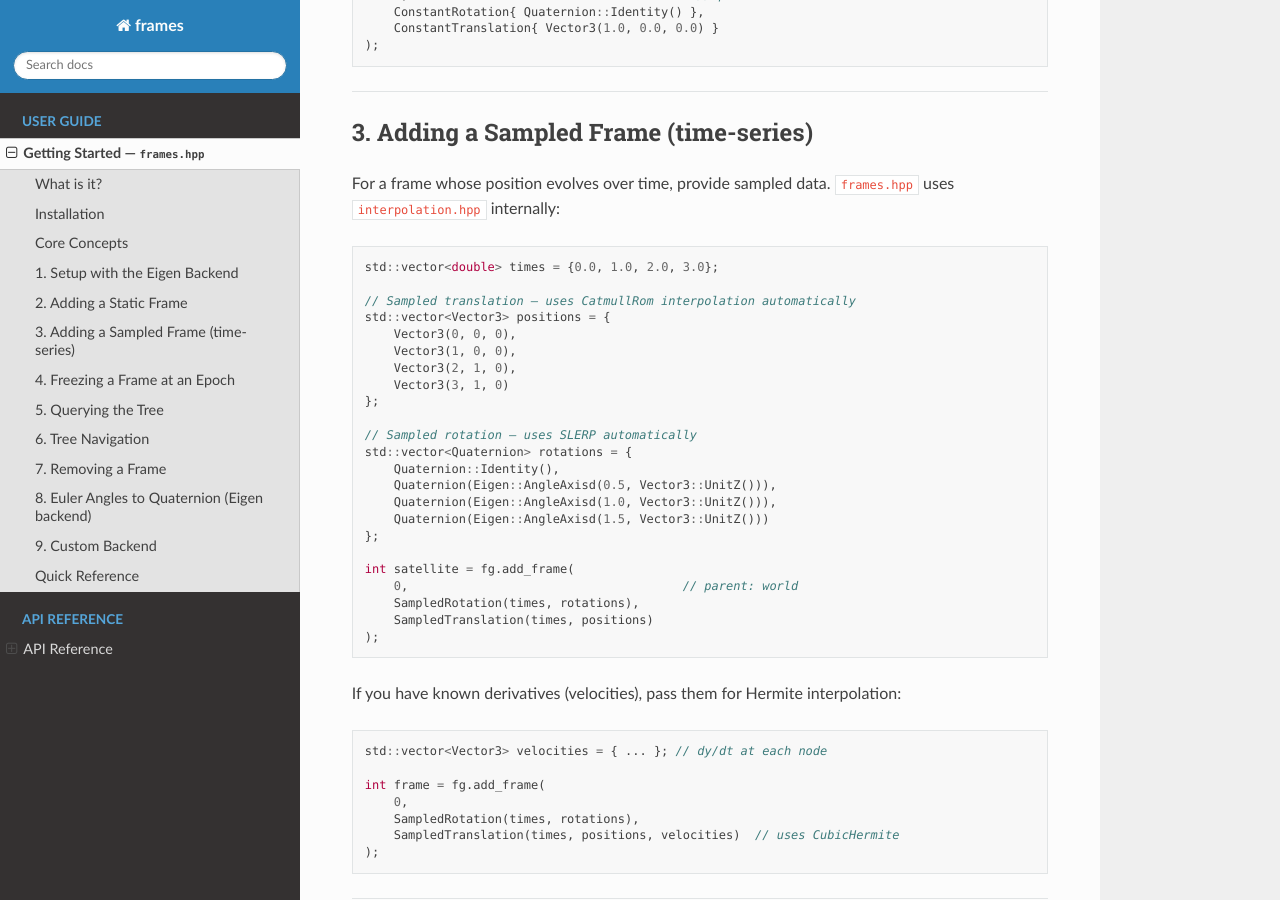
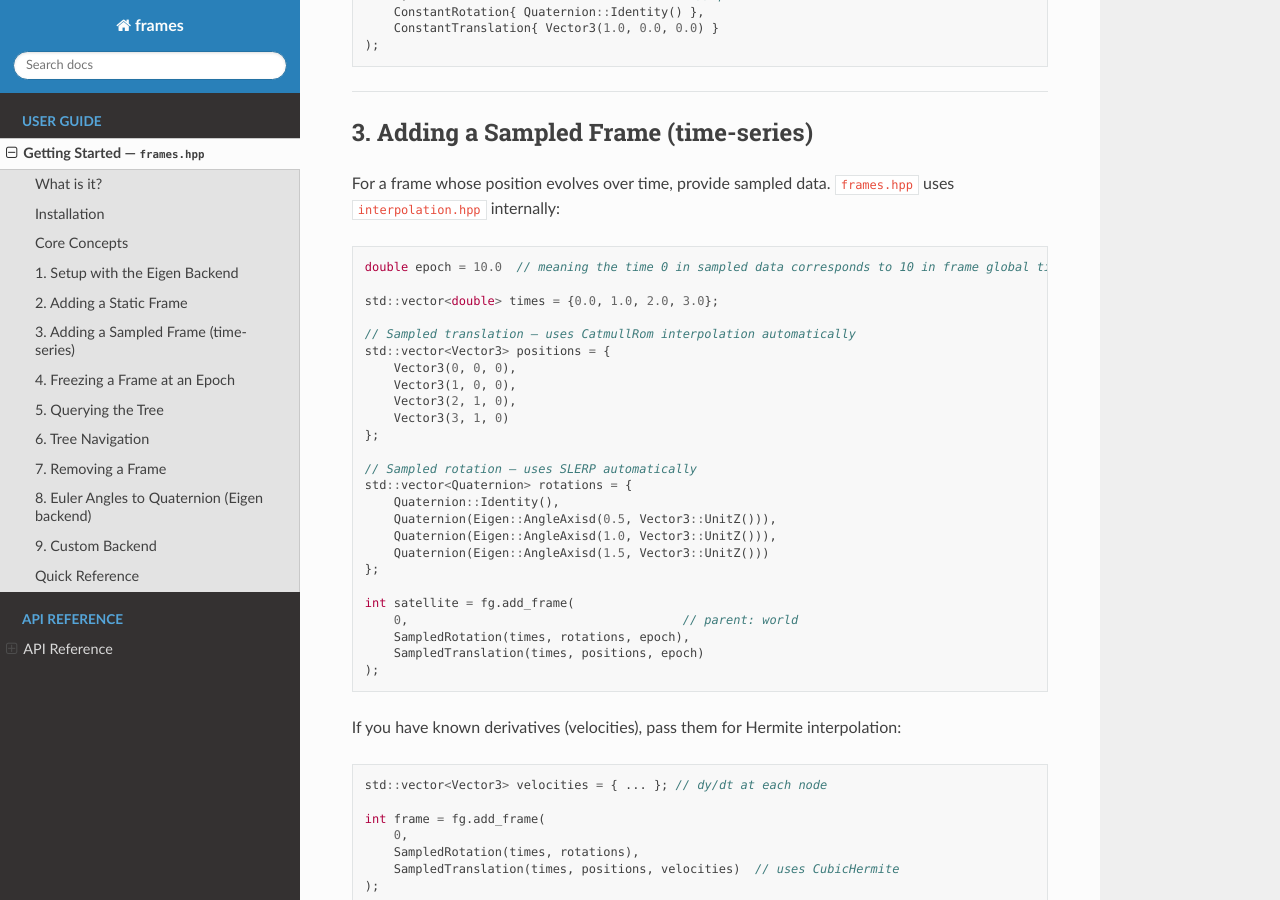
Before and after one commit to ludodo23/frames, a Sphinx documentation site: the page built from docs/getting_started.md, in a window 1280 px wide and 900 px high, scrolled down 1726 px. Built offline with Sphinx 7.4.7 and the Read the Docs theme 3.1.0, drawn with Linux system fonts in a browser that asks for light colours; pages that are not in the unit, such as notebooks, are missing from menus.

Commit message:
doc: update w.r.t. epoch introduction.

````diff
--- a/docs/getting_started.md
+++ b/docs/getting_started.md
@@ -84,6 +84,8 @@ int body = fg.add_frame(
 For a frame whose position evolves over time, provide sampled data. `frames.hpp` uses `interpolation.hpp` internally:
 
 ```cpp
+double epoch = 10.0  // meaning the time 0 in sampled data corresponds to 10 in frame global time.
+
 std::vector<double> times = {0.0, 1.0, 2.0, 3.0};
 
 // Sampled translation — uses CatmullRom interpolation automatically
@@ -104,8 +106,8 @@ std::vector<Quaternion> rotations = {
 
 int satellite = fg.add_frame(
     0,                                      // parent: world
-    SampledRotation(times, rotations),
-    SampledTranslation(times, positions)
+    SampledRotation(times, rotations, epoch),
+    SampledTranslation(times, positions, epoch)
 );
 ```
 
````
